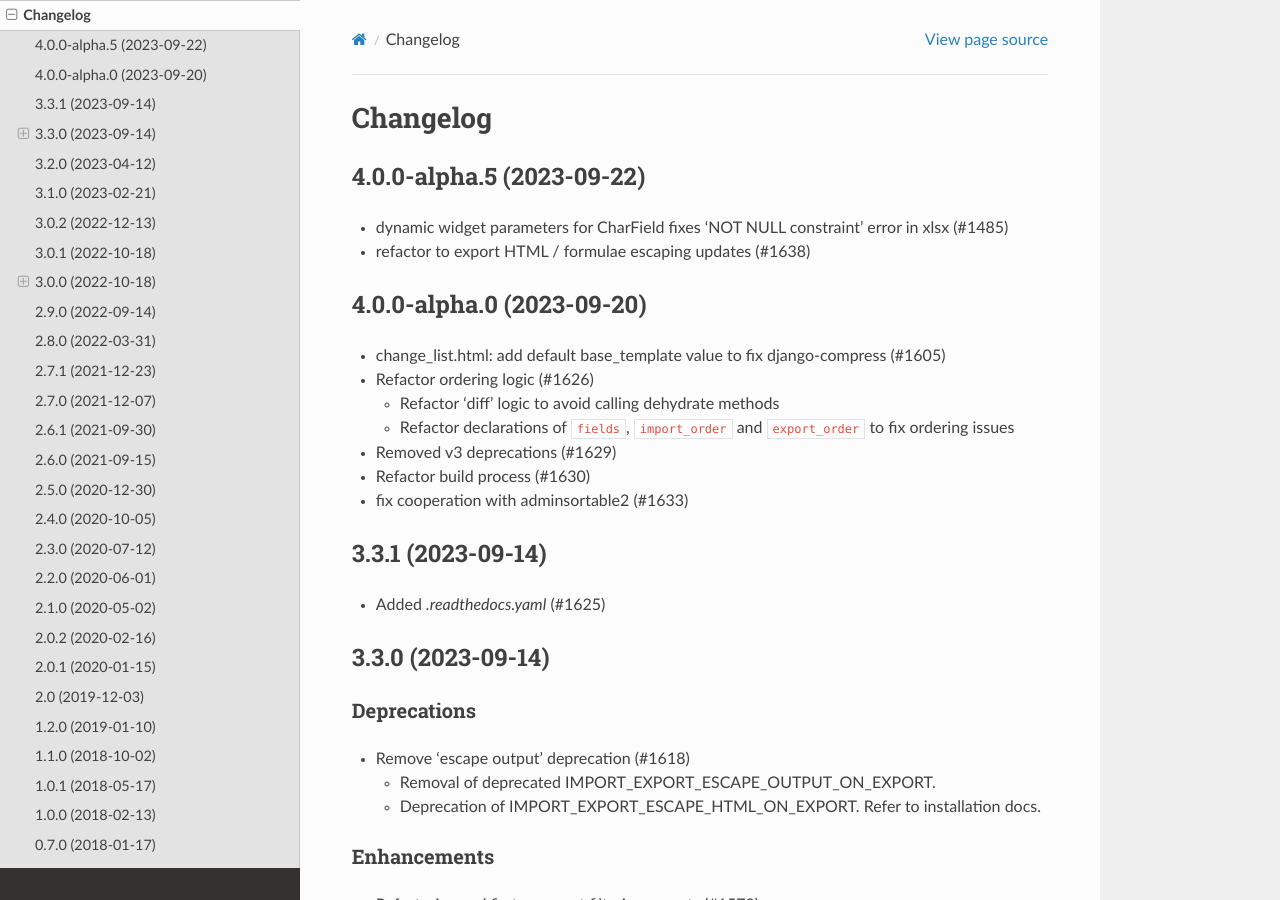
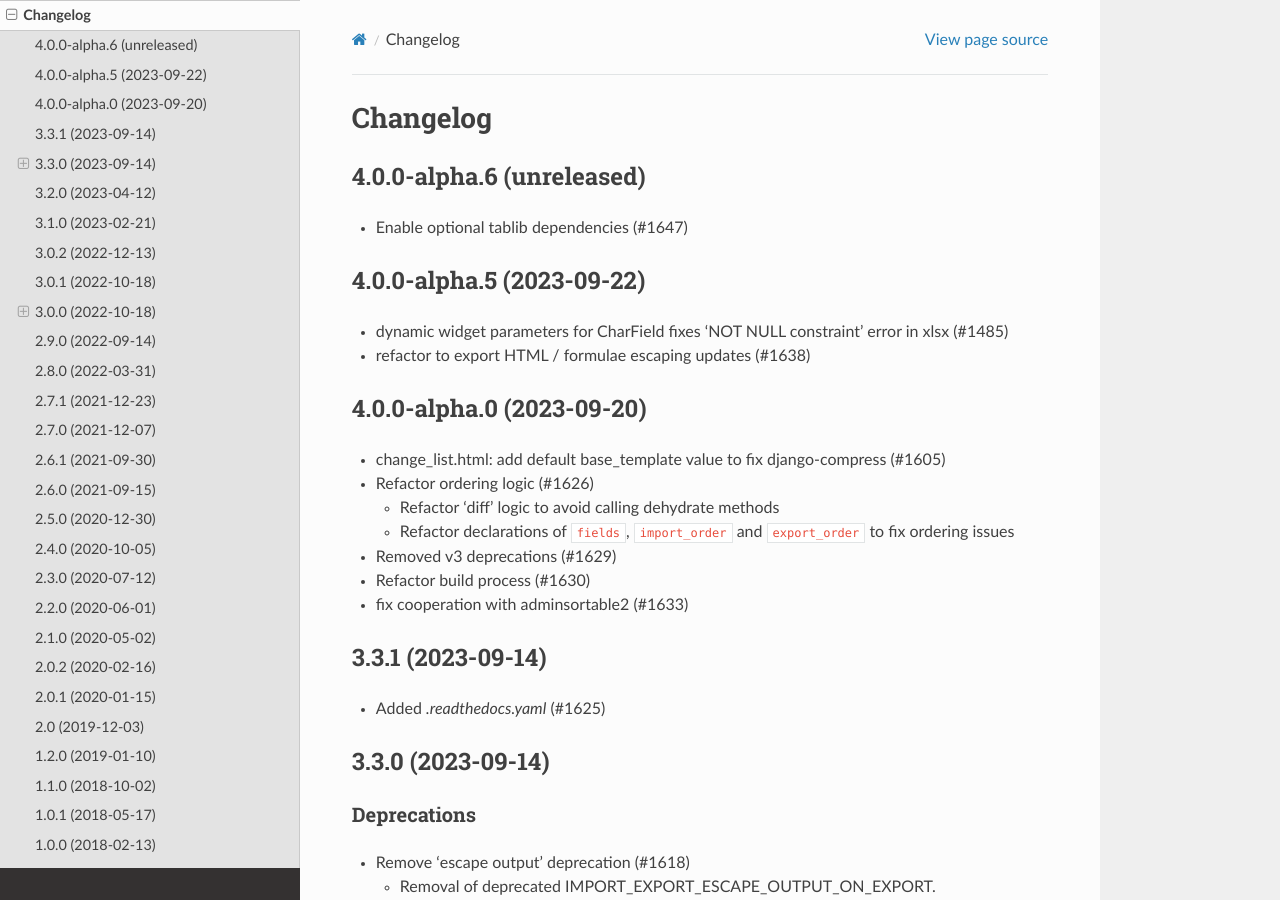
Before and after one commit to django-import-export/django-import-export, a Sphinx documentation site: the page built from docs/changelog.rst, in a window 1280 px wide and 900 px high. Built offline with Sphinx 7.4.7 and the Read the Docs theme 2.0.0, drawn with Linux system fonts in a browser that asks for light colours; pages that are not in the unit, such as notebooks, are missing from menus; the version number could not be read and is left out.

Commit message:
updated changelog

```diff
--- a/docs/changelog.rst
+++ b/docs/changelog.rst
@@ -1,5 +1,10 @@
 Changelog
 =========
+
+4.0.0-alpha.6 (unreleased)
+--------------------------
+
+- Enable optional tablib dependencies (#1647)
 
 4.0.0-alpha.5 (2023-09-22)
 --------------------------
```
